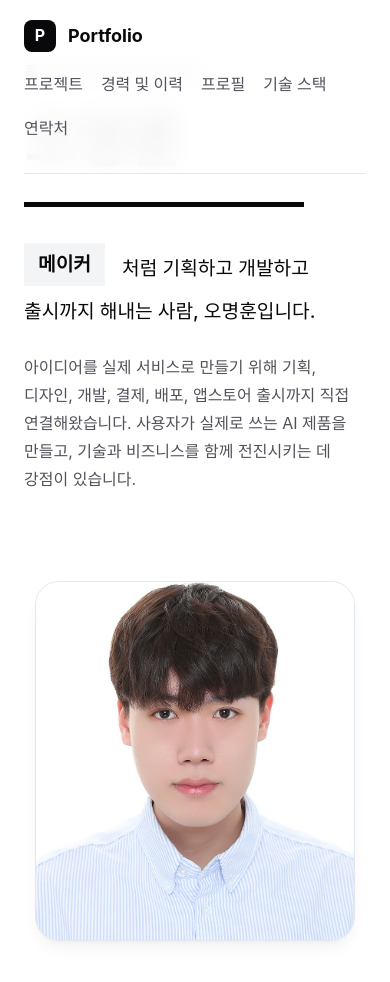
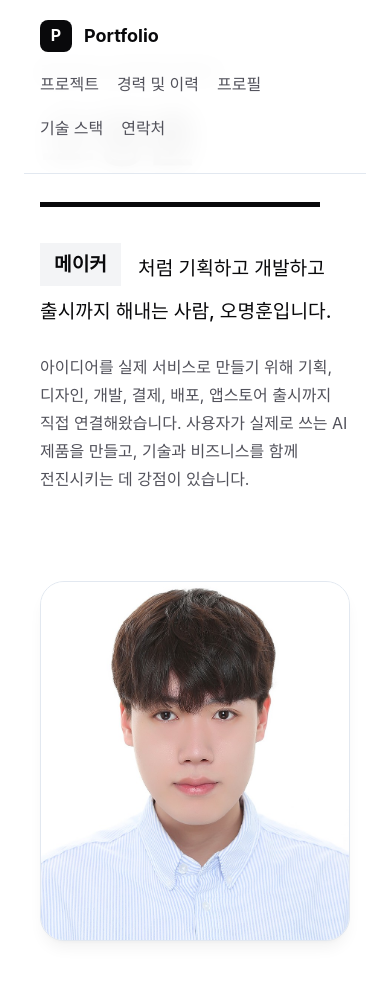
Before and after one commit to onminds/profile, a plain HTML site: page index.html in a window 390 px wide. Shown: the top 982 px of the page. Drawn offline with nearby package versions, Linux system fonts and the light colour scheme; a web font is replaced by a local one.

Commit message:
add more horizontal space to top navigation

```diff
--- a/styles.css
+++ b/styles.css
@@ -96,7 +96,7 @@ h1, h2, h3, h4 {
 .site-shell {
   width: min(1080px, calc(100vw - 48px));
   margin: 0 auto;
-  padding: 0;
+  padding: 0 16px;
 }
 
 /* Topbar */
@@ -111,7 +111,7 @@ h1, h2, h3, h4 {
   display: flex;
   align-items: center;
   justify-content: space-between;
-  padding: 24px 0;
+  padding: 24px 16px;
   background-color: rgba(255, 255, 255, 0.95);
   backdrop-filter: blur(12px);
   -webkit-backdrop-filter: blur(12px);
@@ -1367,7 +1367,7 @@ h1, h2, h3, h4 {
 @media (max-width: 768px) {
   .topbar {
     flex-wrap: wrap;
-    padding: 20px 0;
+    padding: 20px 16px;
   }
   .nav {
     width: 100%;
```
